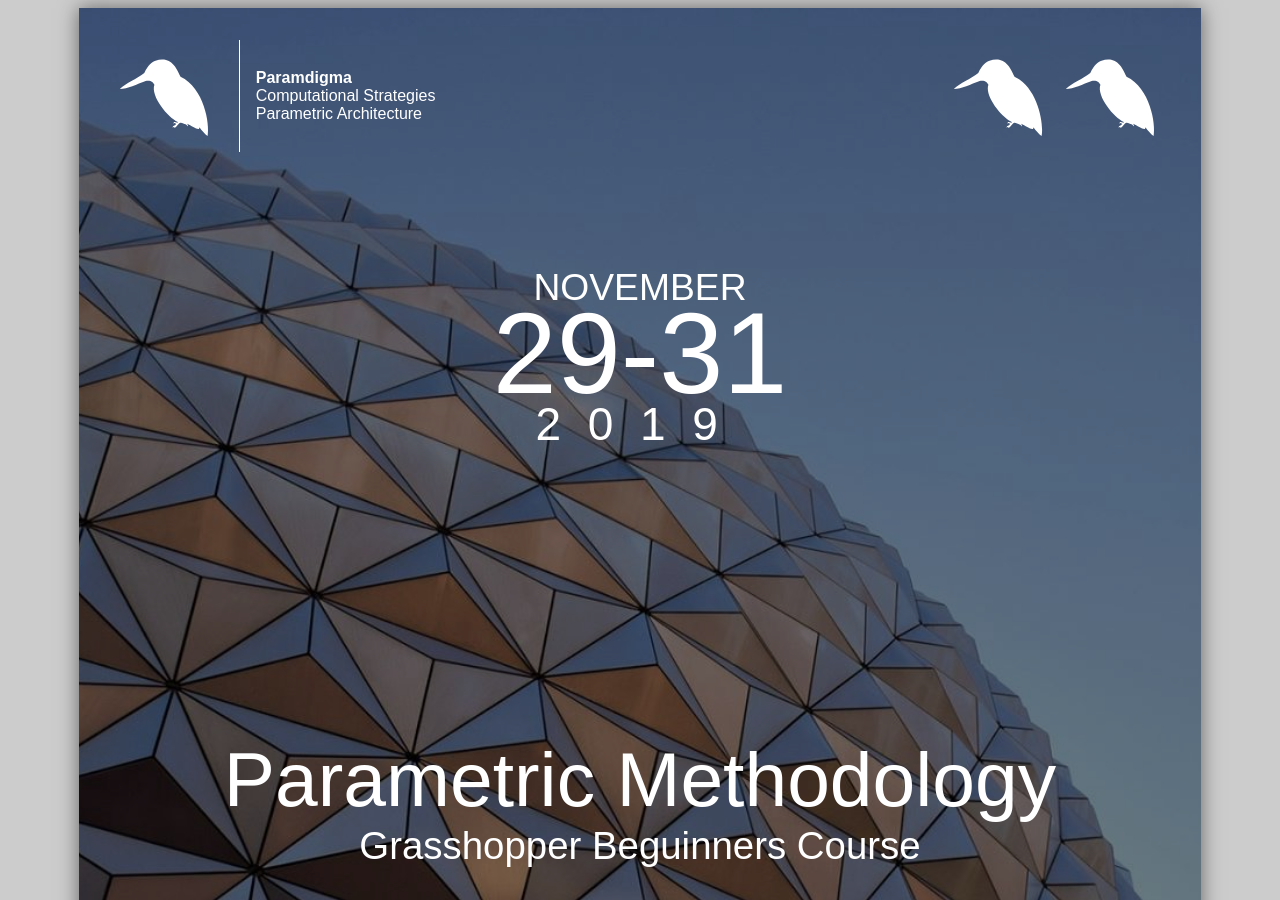
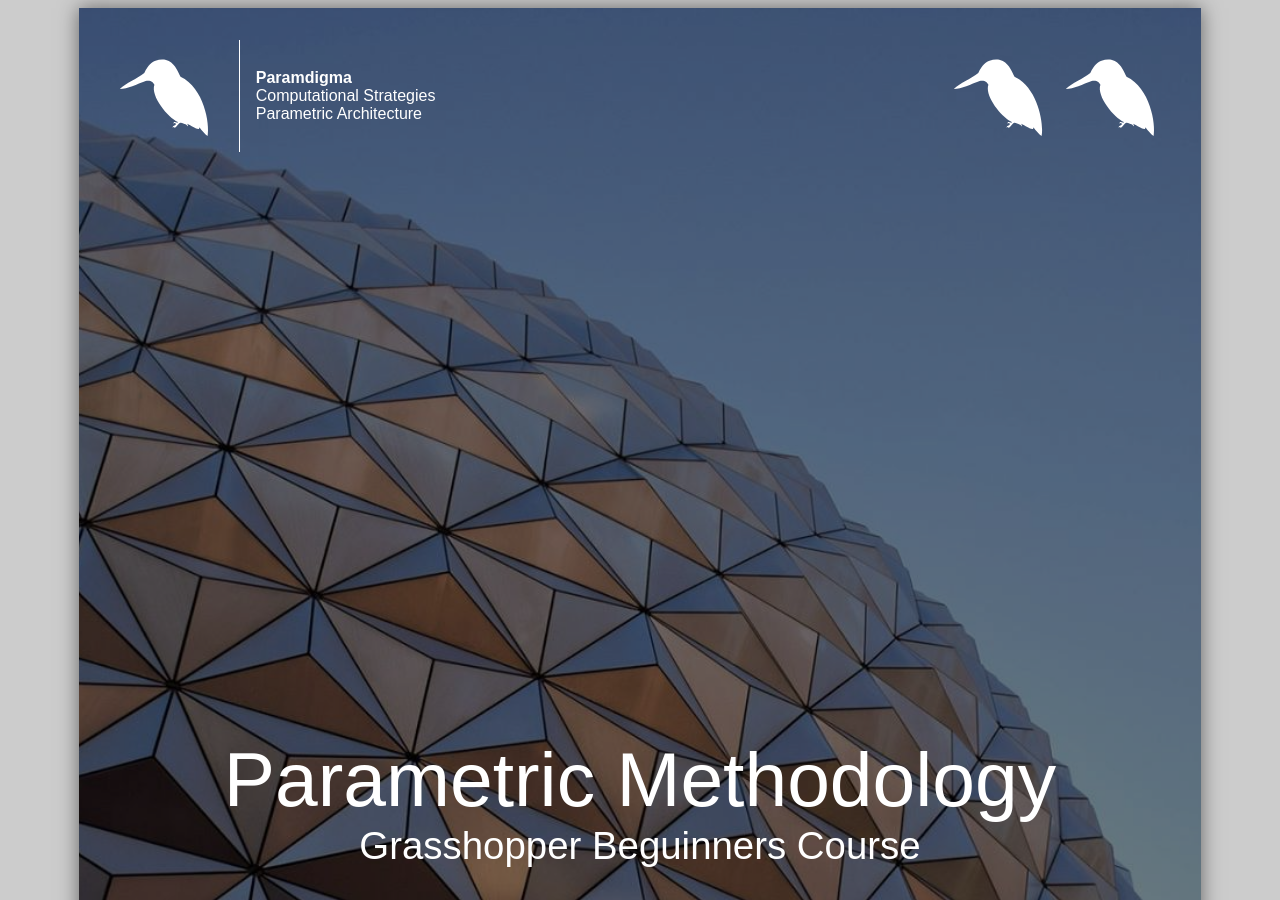
Before and after one commit to Paramdigma/Posters, a Jekyll site: the page built from _posters/2019-11-13_Grasshopper-Beguinner.md, in a window 1280 px wide and 900 px high. Built offline with Jekyll 4.4.1, drawn with Linux system fonts in a browser that asks for light colours; nearby versions of some CDN libraries; some of the changed text lies outside the part shown.

Commit message:
Testing changes in poster yaml

```diff
--- a/_config.yml
+++ b/_config.yml
@@ -4,3 +4,10 @@ collections:
   posters:
     permalink: '/:title.html'
     output: true
+
+defaults:
+  - scope:
+      path: '' # an empty string here means all files in the project
+      type: 'posters' # previously `post` in Jekyll 2.2.
+    values:
+      layout: 'workshop-poster'
--- a/_layouts/workshop-poster.html
+++ b/_layouts/workshop-poster.html
@@ -17,7 +17,7 @@
             {% endcapture %}
 
             {% capture pageContentStyle %}
-                {% if page.workshop.bg-img%}background-image: url({{page.workshop.bg-img}});{% endif %}{% if variation.text-color %}color:{{variation.text-color}}; border-color: {{variation.text-color}} !important;{% endif %}
+                {% if page.bg-img%}background-image: url({{page.bg-img}});{% endif %}{% if variation.text-color %}color:{{variation.text-color}}; border-color: {{variation.text-color}} !important;{% endif %}
             {% endcapture %}
 
             {% capture overlayStyle %}
@@ -39,28 +39,28 @@
                             </div>
                         </div>
                         <div class="right">
-                            {% for logo in page.workshop.collaborator-logos %}
+                            {% for logo in page.collaborator-logos %}
                             <img src="{{logo}}" alt="" class="logo" style="{{text-color}}">
                             {% endfor %}
                         </div>
                     </div>
                     <div class="page-body">
                         <div class="date">
-                            <span class="month">{{page.workshop.date.month}}</span>
-                            <span class="day">{{page.workshop.date.day}}</span>
-                            <span class="year">{{page.workshop.date.year}}</span>
+                            <span class="month">{{page.date.month}}</span>
+                            <span class="day">{{page.date.day}}</span>
+                            <span class="year">{{page.date.year}}</span>
                         </div>
-                        <h1 class="title">{{page.workshop.title}}</h1>
-                        <h4 class="subtitle">{{page.workshop.subtitle}}</h4>
+                        <h1 class="title">{{page.title}}</h1>
+                        <h4 class="subtitle">{{page.subtitle}}</h4>
                         <div class="description">
-                            <p>{{page.workshop.description}}</p>
+                            <p>{{page.description}}</p>
 
                         </div>
                     </div>
                     <div class="page-footer">
                         <div class="schedule">
                             <div class="table">
-                                {% for item in page.workshop.shedule %}
+                                {% for item in page.shedule %}
                                     <div style="{{text-color}}">
                                             <h4>{{item.name}}</h4>
                                             {% for detail in item.details %}
--- a/_posters/2019-11-13_Grasshopper-Beguinner.md
+++ b/_posters/2019-11-13_Grasshopper-Beguinner.md
@@ -17,6 +24,28 @@ author:
     - icon: far fa-envelope
       account: info@paramdigma.com
 
+collaborator-logos:
+  - assets/img/logo-inverted.svg
+  - assets/img/logo-inverted.svg
+
+schedule:
+  - name: 'Day 1'
+    details:
+      - 'GH Introduction'
+      - 'Basic knowledge'
+  - name: 'Day 2'
+    details:
+      - 'Working with data trees'
+      - 'Complex geometries'
+  - name: 'Day 3'
+    details:
+      - 'Modeling a pavillion'
+
+bg-img: assets/img/frances-gunn-57430-unsplash.jpg
+bg-overlay:
+  color: black
+  opacity: 0.5
+
 variations:
   - ov-color: black
     ov-opacity: 0.5
@@ -26,32 +55,4 @@ variations:
   - ov-color: lightblue
     ov-opacity: 0.7
     text-color: black
-
-workshop:
-  title: 'Parametric Methodology'
-  subtitle: 'Grasshopper Beguinners Course'
-  description: 'This 3 day course course will be centred on achitectural design using parametric tools, specifically Rhino+Grasshopper. We will cover the basic use of the different components, and explain the main metodology...'
-  collaborator-logos:
-    - assets/img/logo-inverted.svg
-    - assets/img/logo-inverted.svg
-  date:
-    day: 29-31
-    month: NOVEMBER
-    year: 2019
-  schedule:
-    - name: 'Day 1'
-      details:
-        - 'GH Introduction'
-        - 'Basic knowledge'
-    - name: 'Day 2'
-      details:
-        - 'Working with data trees'
-        - 'Complex geometries'
-    - name: 'Day 3'
-      details:
-        - 'Modeling a pavillion'
-  bg-img: assets/img/frances-gunn-57430-unsplash.jpg
-  bg-overlay:
-    color: black
-    opacity: 0.5
 ---
```
Also changed, not shown: other parts of _posters/2019-11-13_Grasshopper-Beguinner.md (+9 -2 lines).
